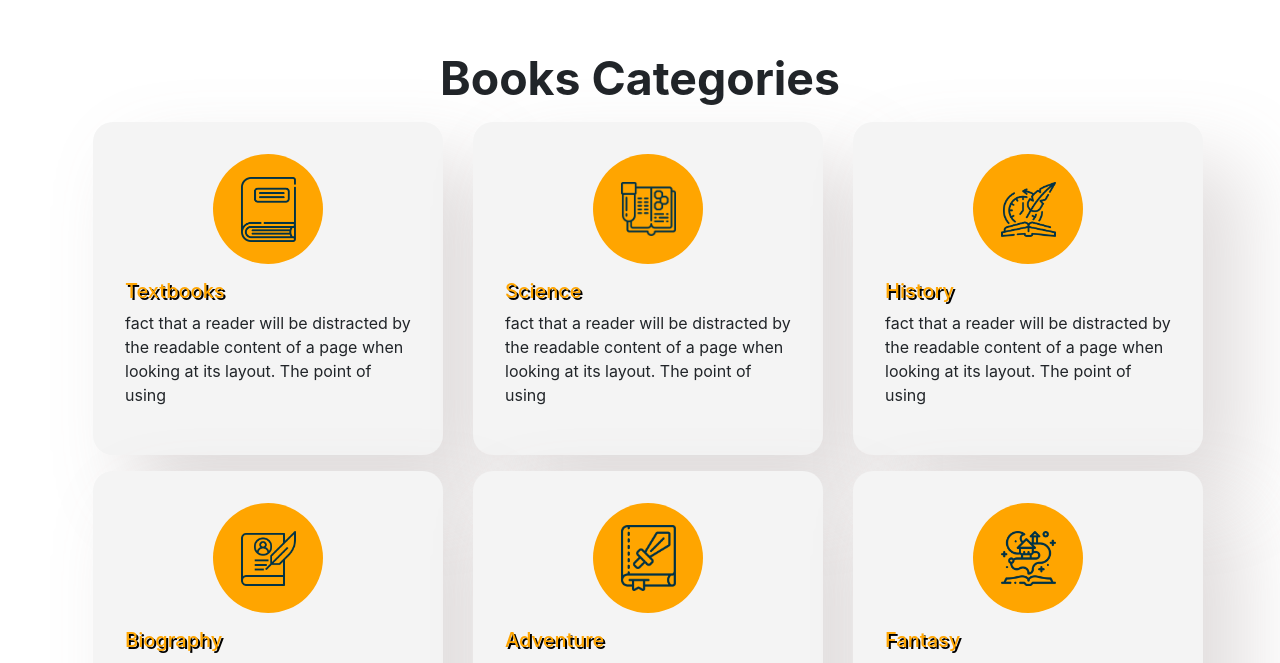
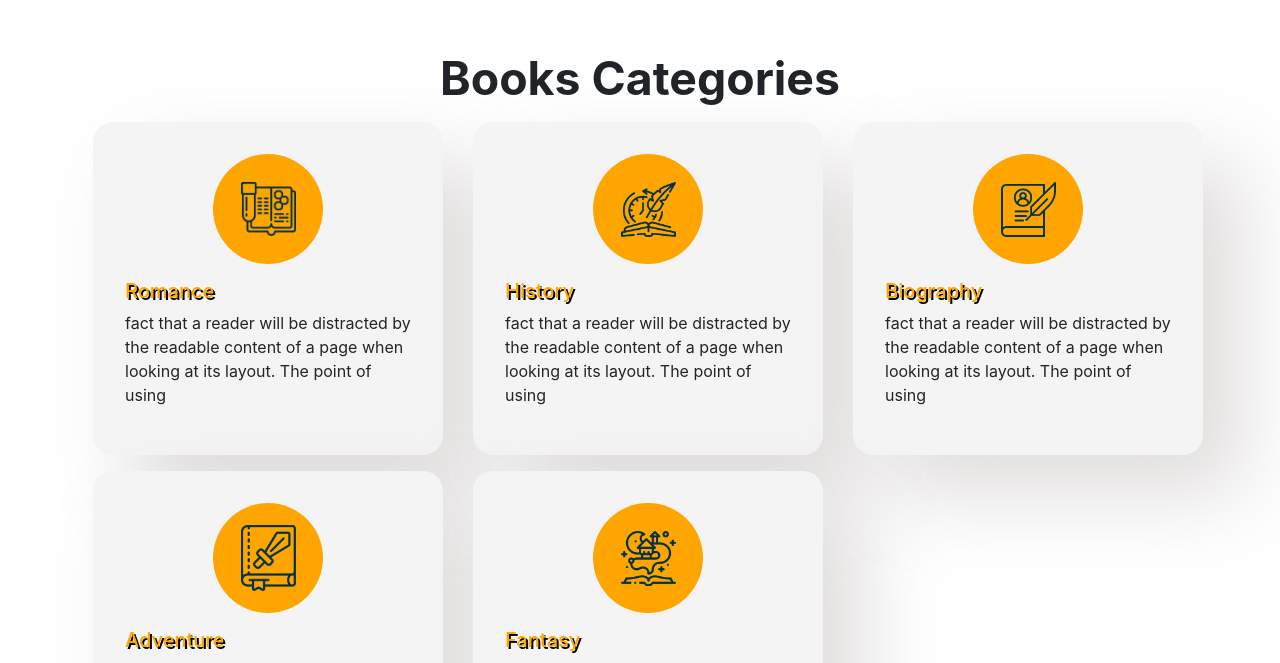
Before and after one commit to krushnadave99/Mca_Project, an Angular app: page /home in a window 1280 px wide. Shown: the part 631-1294 px from the top of the page. Built offline with nearby package versions, Linux system fonts and the light colour scheme.

Commit message:
chnages..

```diff
--- a/src/app/master-layout/about/about.component.html
+++ b/src/app/master-layout/about/about.component.html
@@ -26,13 +26,6 @@
               something for every reader.
               Browse through our meticulously curated selection, explore new releases, or revisit old favorites.</span>
             <br>
-            <span class="m-5">With convenient browsing features and secure checkout options, finding and purchasing
-              your next literary companion has never been easier. Join our community of book lovers, where you can share
-              recommendations, engage in discussions,
-              and connect with fellow enthusiasts. Embark on a journey of literary exploration with us, and let the
-              pages of our
-              books transport you to new worlds and inspire your imagination.</span>
-            <br>
             <strong><span>Start your reading adventure today!</span></strong>
           </div>
           <a>
--- a/src/app/master-layout/home/home.component.html
+++ b/src/app/master-layout/home/home.component.html
@@ -114,28 +114,11 @@
         <div class="col-sm-6 col-md-4 ">
           <div class="box ">
             <div class="img-box">
-              <img src="assets/images/cat1.png" alt="">
-            </div>
-            <div class="detail-box">
-              <h5>
-                Textbooks
-              </h5>
-              <p>
-                fact that a reader will be distracted by the readable content of a page when looking at its layout.
-                The
-                point of using
-              </p>
-            </div>
-          </div>
-        </div>
-        <div class="col-sm-6 col-md-4 ">
-          <div class="box ">
-            <div class="img-box">
               <img src="assets/images/cat2.png" alt="">
             </div>
             <div class="detail-box">
               <h5>
-                Science
+                Romance
               </h5>
               <p>
                 fact that a reader will be distracted by the readable content of a page when looking at its layout.
```
Also changed, not shown: src/assets/images/romance.png (added).
